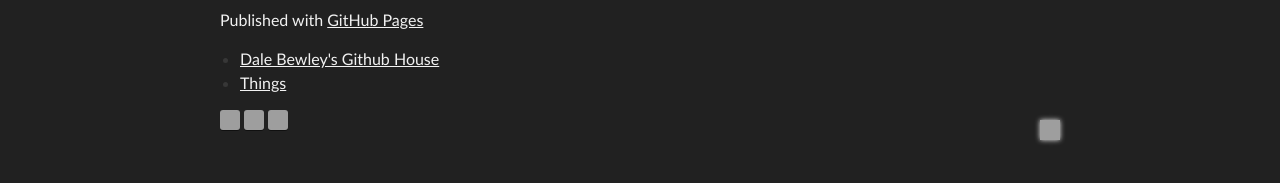
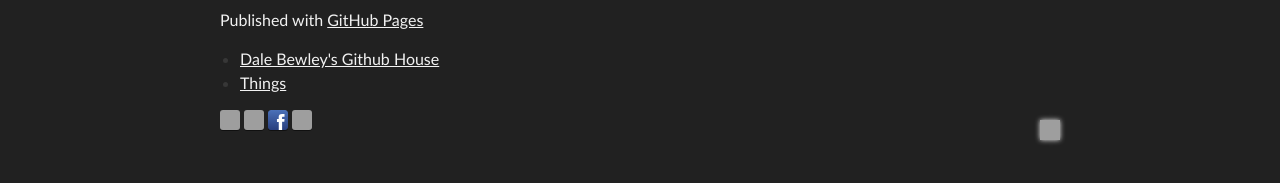
Before and after one commit to dlbewley/dlbewley.github.io, a Jekyll site: the page built from things.html, in a window 1280 px wide. Shown: the part 443-626 px from the top of the page. Built offline with Jekyll 4.4.1, drawn with Linux system fonts in a browser that asks for light colours; the repository's description, which GitHub fills in, is left out; grey boxes are pictures that could not be loaded.

Commit message:
KRU2AycvPa71ei2E9BVO

```diff
--- a/_config.yml
+++ b/_config.yml
@@ -34,3 +34,4 @@
   github: dlbewley
   twitter: dlbewley
   linkedin: 60564658
+  facebook: dale.bewley
--- a/_includes/footer_slate.html
+++ b/_includes/footer_slate.html
@@ -6,9 +6,10 @@
         <p>Published with <a href="http://pages.github.com">GitHub Pages</a></p>
 {% include nav.html %}
 <img src="{{site.github.owner_gravatar_url}}" width=20 height=20 style="padding: 0; border: 0; float: right;" />
-  {% if site.footer_links.github %}<a href="http://github.com/{{ site.footer_links.github }}" class="webicon github small">GH</a>{% endif %}
-  {% if site.footer_links.twitter %}<a href="http://twitter.com/{{ site.footer_links.twitter }}" class="webicon twitter small">T</a>{% endif %}
-  {% if site.footer_links.linkedin %}<a href="https://www.linkedin.com/profile/view?id={{ site.footer_links.linkedin }}" class="webicon linkedin small">L</a>{% endif %}
+  {% if site.footer_links.github %}<a href="http://github.com/{{ site.footer_links.github }}" class="webicon github small">#</a>{% endif %}
+  {% if site.footer_links.twitter %}<a href="http://twitter.com/{{ site.footer_links.twitter }}" class="webicon twitter small">#</a>{% endif %}
+  {% if site.footer_links.facebook %}<a href="http://facebook.com/{{ site.footer_links.facebook }}" class="webicon facebook small">#</a>{% endif %}
+  {% if site.footer_links.linkedin %}<a href="https://www.linkedin.com/profile/view?id={{ site.footer_links.linkedin }}" class="webicon linkedin small">#</a>{% endif %}
       </footer>
     </div>
     <script>
```
